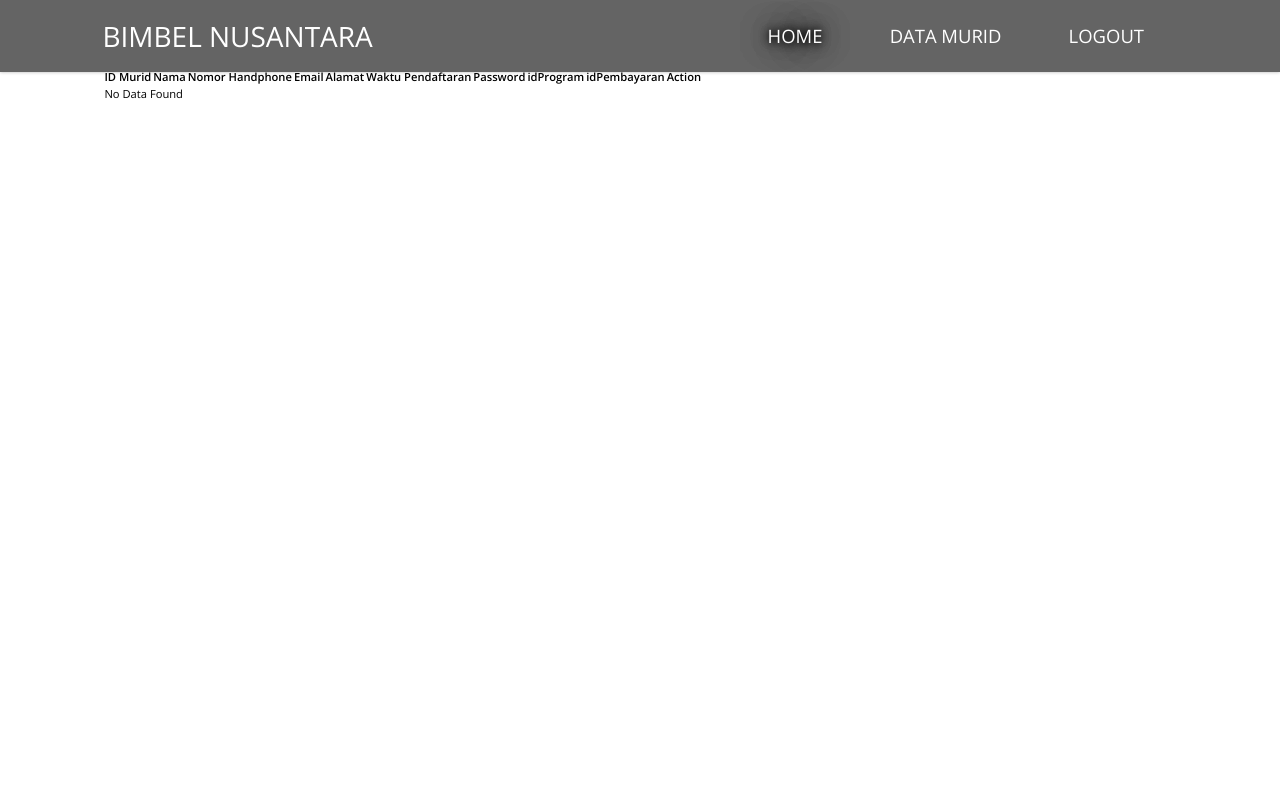
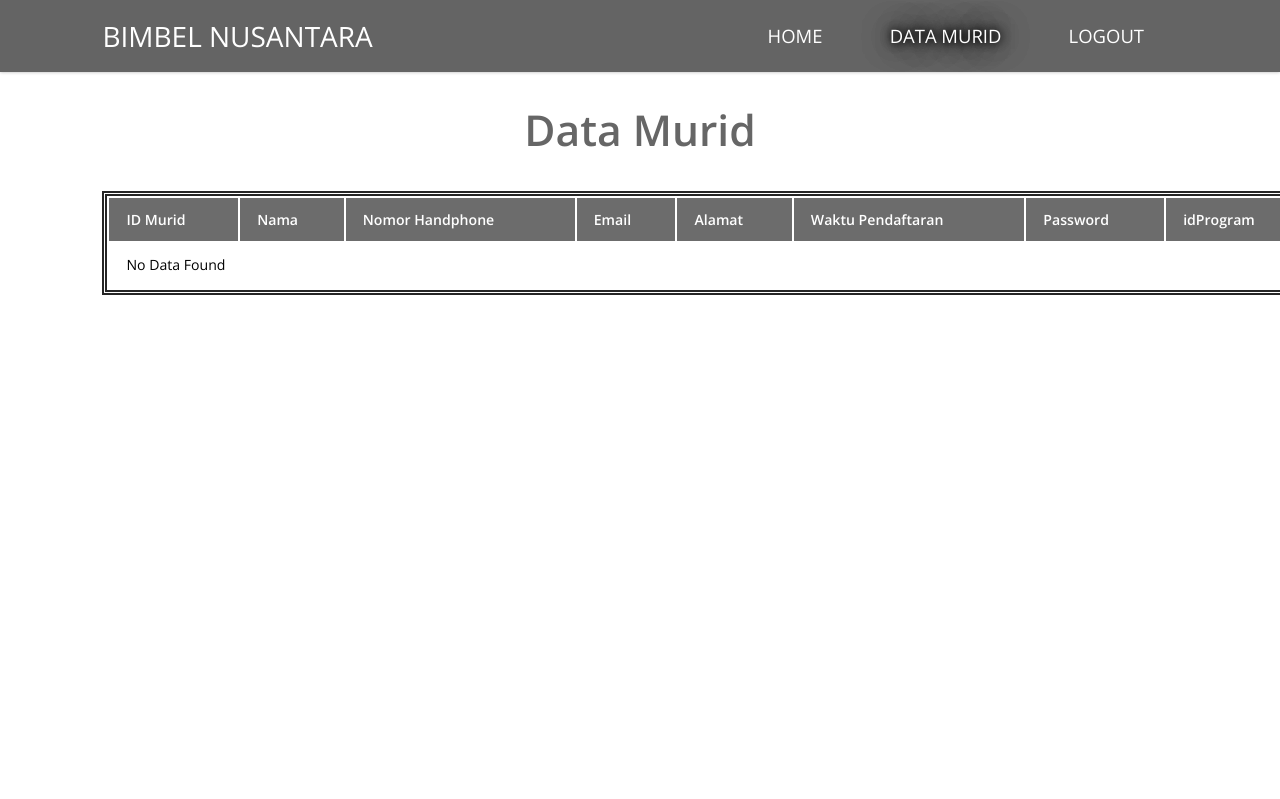
Before and after one commit to jebrelelel/mppl.bimbel, a PHP site: page /data_murid.php in a window 1280 px wide. Shown: the top 799 px of the page. Run offline with PHP 8.4, Linux system fonts and the light colour scheme; a user stored in the database is signed in; data that the repository does not hold is empty.

Commit message:
tabel babi

```diff
--- a/bimbel/data_murid.php
+++ b/bimbel/data_murid.php
@@ -60,8 +60,8 @@
 
     <nav class="navbar">
         <ul>
-            <li><a class="active" href="dashboard_admin.php">HOME</a></li>
-            <li><a href="#">DATA MURID</a></li>
+            <li><a href="dashboard_admin.php">HOME</a></li>
+            <li><a class="active" href="#">DATA MURID</a></li>
             <li><a href="logout.php">LOGOUT</a></li>
         </ul>
     </nav>
@@ -73,9 +73,8 @@
 <!-- home  -->
 
 <section class="data-murid" id="home">
-
-<div class="table-responsive">
-    <table class="table table-bordered">
+    <h1>Data Murid</h1>
+    <table class="data-bordered">
         <thead><tr>
 
             <th>ID Murid</th>
@@ -122,20 +121,58 @@
             }?>
         </tbody>
     </table>
-</div>
+<style>
+        .data-murid {
+            flex-flow: column;
+            position: relative;
+            text-align: left;
+            border-collapse: collapse;
+            font-size: 0.9em;
+            border-radius: 5px 5px 0 0;
+            overflow: hidden;
+            box-shadow: 0 0 20px rgba(0, 0, 0, 0.15);
+        }
+
+        .data-murid h1 {
+            font-size: 3.8rem;
+            color:#666;
+            text-align: center;
+            margin:3rem;
+        }
+
+        .data-bordered {
+            width: 135rem;
+            height: 8rem;
+            border: .5rem double rgba(0, 0, 0, 0.856);
+            position: relative;
+            font-size: 1.4em;
+            min-width: 100px;
+        }
+
+        .data-bordered thead tr {
+            background-color: rgba(37, 37, 37, 0.671);;
+            color: #ffffff;
+            text-align: left;
+            font-weight: bold;
+        }
+
+        .data-bordered th,
+        .data-bordered td {
+            padding: 12px 17px;
+        }
+
+        .data-bordered tbody tr:nth-of-type(even) {
+            background-color: #d1d1d1;
+        }
+
+        .data-bordered tbody tr:last-of-type {
+            border-bottom: 2px solid #009879;
+        }
+</style>
 
     <div class="shape"></div>
 
 </section>
-
-<!-- home  ends -->
-
-<!-- program  -->
-
-
-
-<!-- program ends -->
-
 
 <!-- footer -->
 
--- a/bimbel/edit.php
+++ b/bimbel/edit.php
@@ -53,8 +53,8 @@
 
     <nav class="navbar">
         <ul>
-            <li><a class="active" href="#home">HOME</a></li>
-            <li><a href="data_murid.php">DATA MURID</a></li>
+            <li><a href="#home">HOME</a></li>
+            <li><a class="active" href="data_murid.php">DATA MURID</a></li>
             <li><a href="logout.php">LOGOUT</a></li>
         </ul>
     </nav>
```
